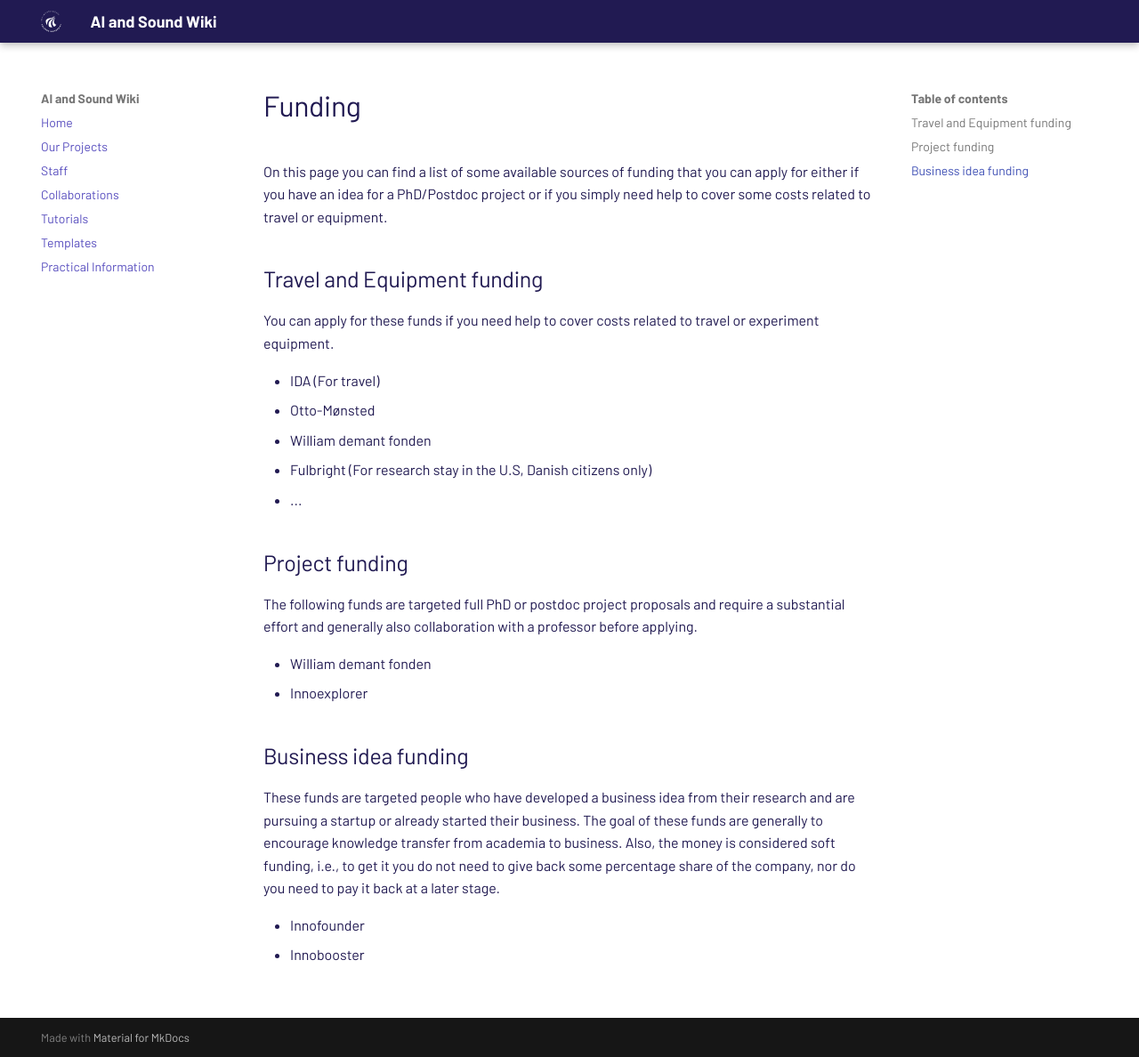
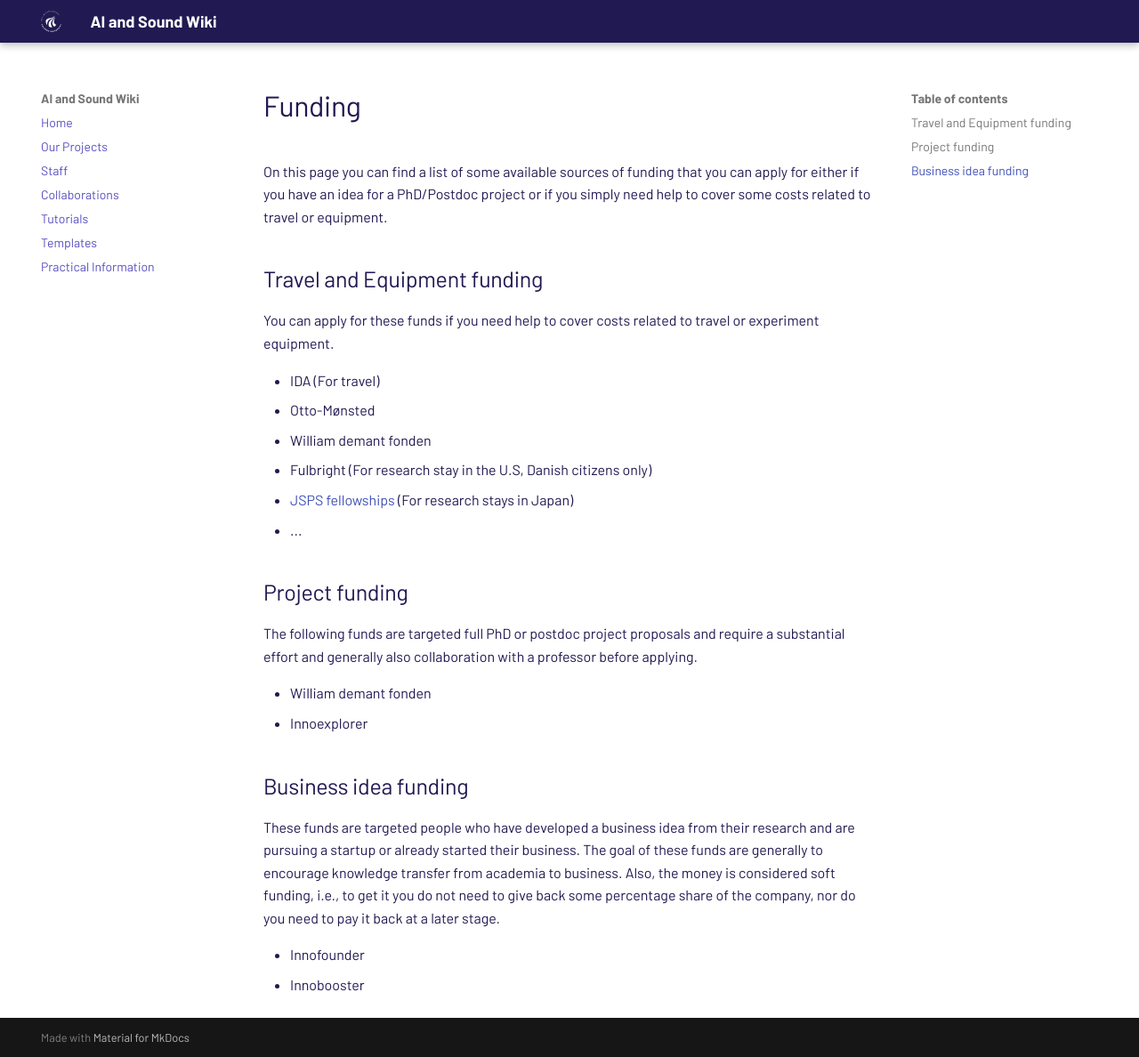
Before and after one commit to HolgerBovbjerg/AIS-wiki, an MkDocs documentation site: the page built from docs/pages/practical_info/funding.md, in a window 1280 px wide and 1188 px high. Shown: the whole window at 89% size. Built offline with MkDocs 1.6.1 and Material for MkDocs 9.7.7, drawn with Linux system fonts in a browser that asks for light colours.

Commit message:
Add JSPS to funding.md

```diff
--- a/docs/pages/practical_info/funding.md
+++ b/docs/pages/practical_info/funding.md
@@ -8,6 +8,7 @@ You can apply for these funds if you need help to cover costs related to travel
 * Otto-Mønsted
 * William demant fonden
 * Fulbright (For research stay in the U.S, Danish citizens only)
+* [JSPS fellowships](https://www.jsps.go.jp/english/e-inv_researchers/) (For research stays in Japan)
 * ...
 
 ## Project funding
```
